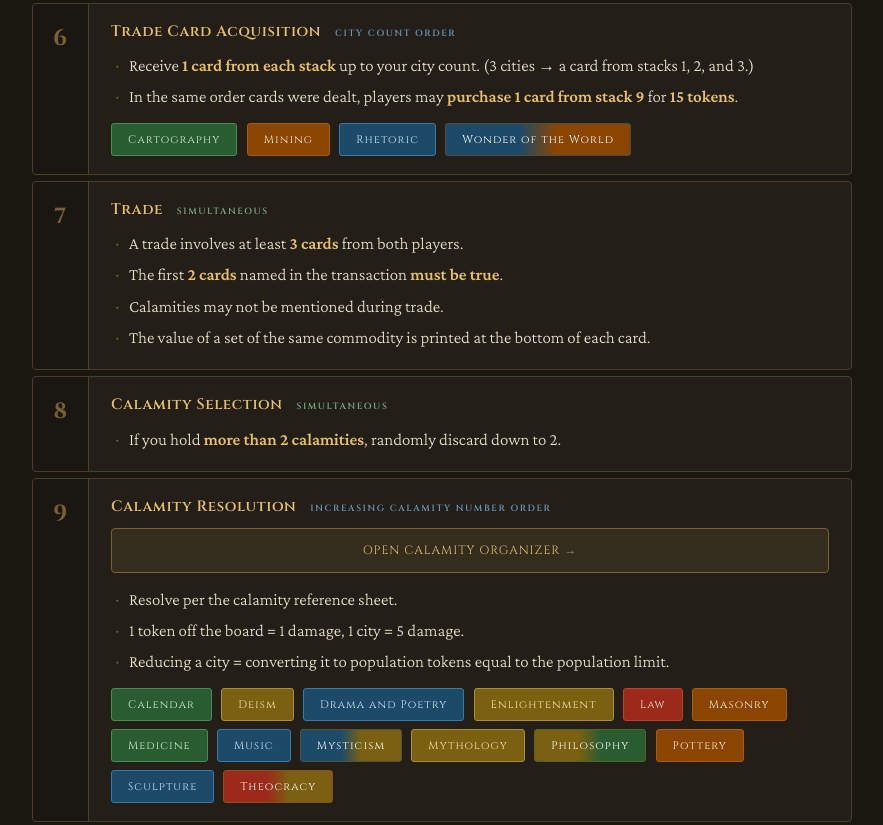
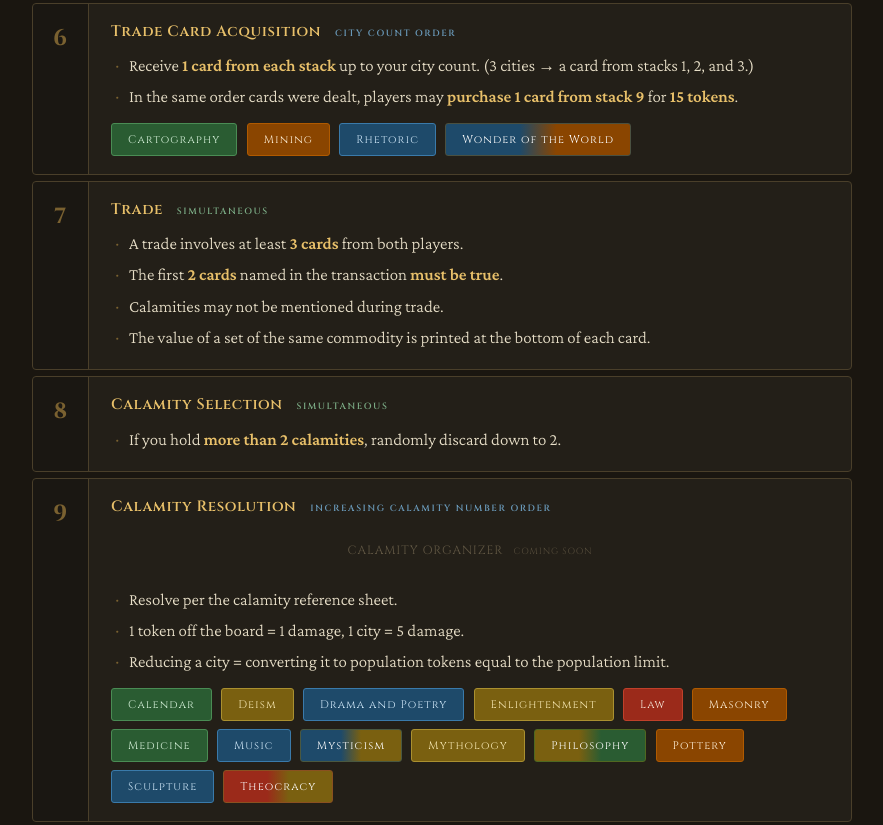
Before and after one commit to Cavun/megaempires-playeraid, a plain HTML site: page index.html in a window 1280 px wide. Shown: the part 1337-2162 px from the top of the page, without its empty margins (198-1081 px from the left). Drawn offline with nearby package versions, Linux system fonts and the light colour scheme.

Commit message:
Add files via upload

```diff
--- a/index.html
+++ b/index.html
@@ -354,7 +354,21 @@
     display: block;
   }
   .nav-link:hover { border-color: var(--gold-dim); color: var(--amber); }
-  .nav-link.active { color: var(--amber); border-color: var(--gold-dim); background: rgba(201,168,76,.06); }
+  .nav-link.active { color: var(--amber); border-color: var(--gold-dim); background: rgba(201,168,76,.06); }  .nav-link.disabled, .tool-link-btn.disabled {
+    color: var(--muted);
+    border-color: transparent;
+    background: none;
+    opacity: .5;
+    cursor: not-allowed;
+    pointer-events: none;
+  }
+  .nav-link.disabled .soon-tag, .tool-link-btn.disabled .soon-tag {
+    font-size: 9px;
+    letter-spacing: .1em;
+    text-transform: uppercase;
+    opacity: .8;
+    margin-left: 6px;
+  }
 </style>
 </head>
 <body>
@@ -367,7 +381,7 @@
   <p class="nav-drawer-title">Navigation</p>
   <a class="nav-link active" href="index.html">Phase Order</a>
   <a class="nav-link " href="censusandcityhelper.html">Census &amp; City Helper</a>
-  <a class="nav-link" href="calamities.html">Calamity Resolution</a>
+  <span class="nav-link disabled" aria-disabled="true">Calamity Resolution<span class="soon-tag">Soon</span></span>
   <a class="nav-link" href="strategy.html">Strategy &amp; Tips</a>
 </div>
 <header>
@@ -538,7 +552,7 @@
         <span class="phase-title">Calamity Resolution</span>
         <span class="badge census">Increasing Calamity Number Order</span>
       </div>
-      <a class="tool-link-btn" href="calamities.html">Open Calamity Organizer <span class="arrow">→</span></a>
+      <span class="tool-link-btn disabled" aria-disabled="true">Calamity Organizer <span class="soon-tag">Coming Soon</span></span>
       <ul class="rules">
         <li>Resolve per the calamity reference sheet.</li>
         <li>1 token off the board = 1 damage, 1 city = 5 damage.</li>
```
Also changed, not shown: calamities.html (+15 -1 lines), censusandcityhelper.html (+15 -1 lines), strategy.html (+15 -1 lines).
